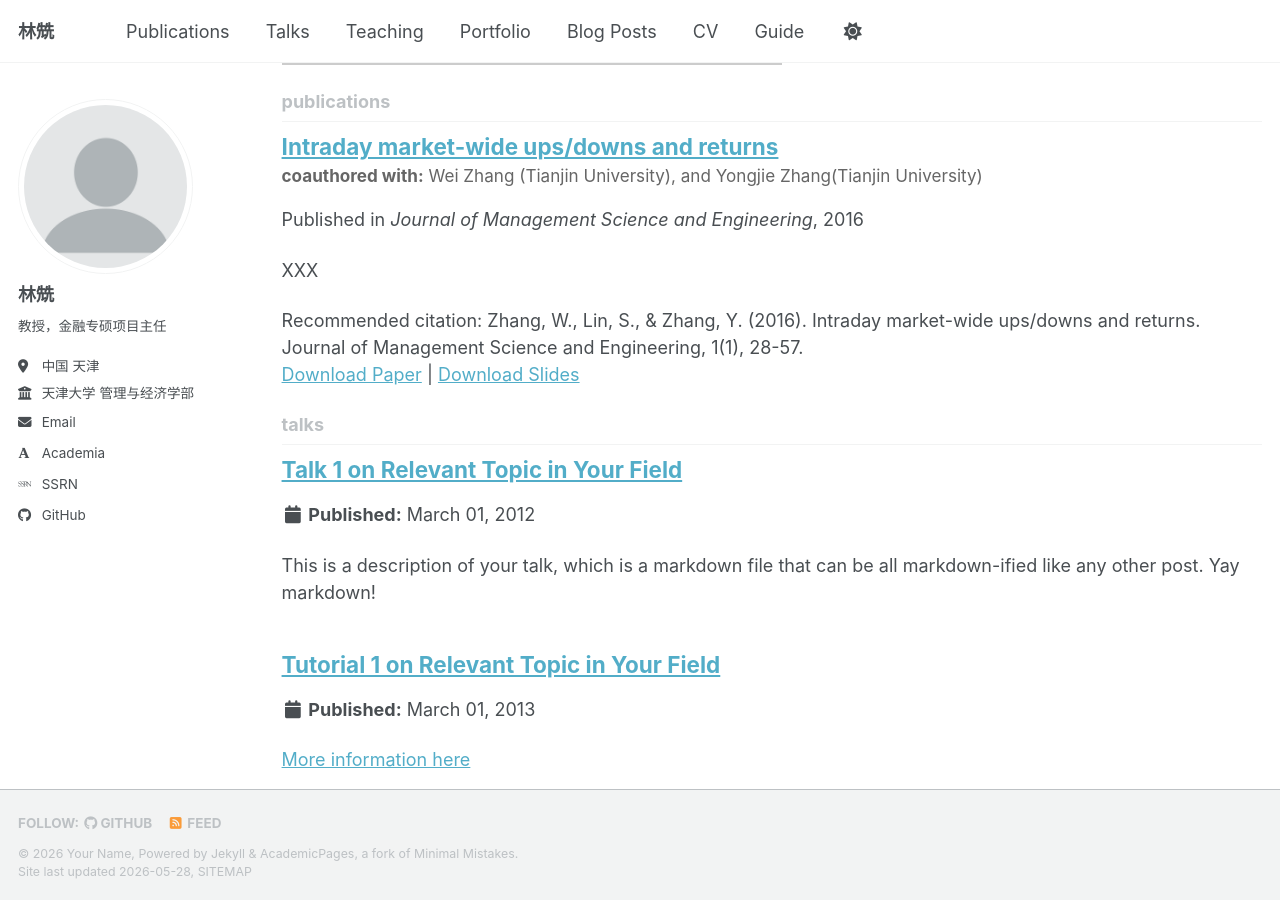
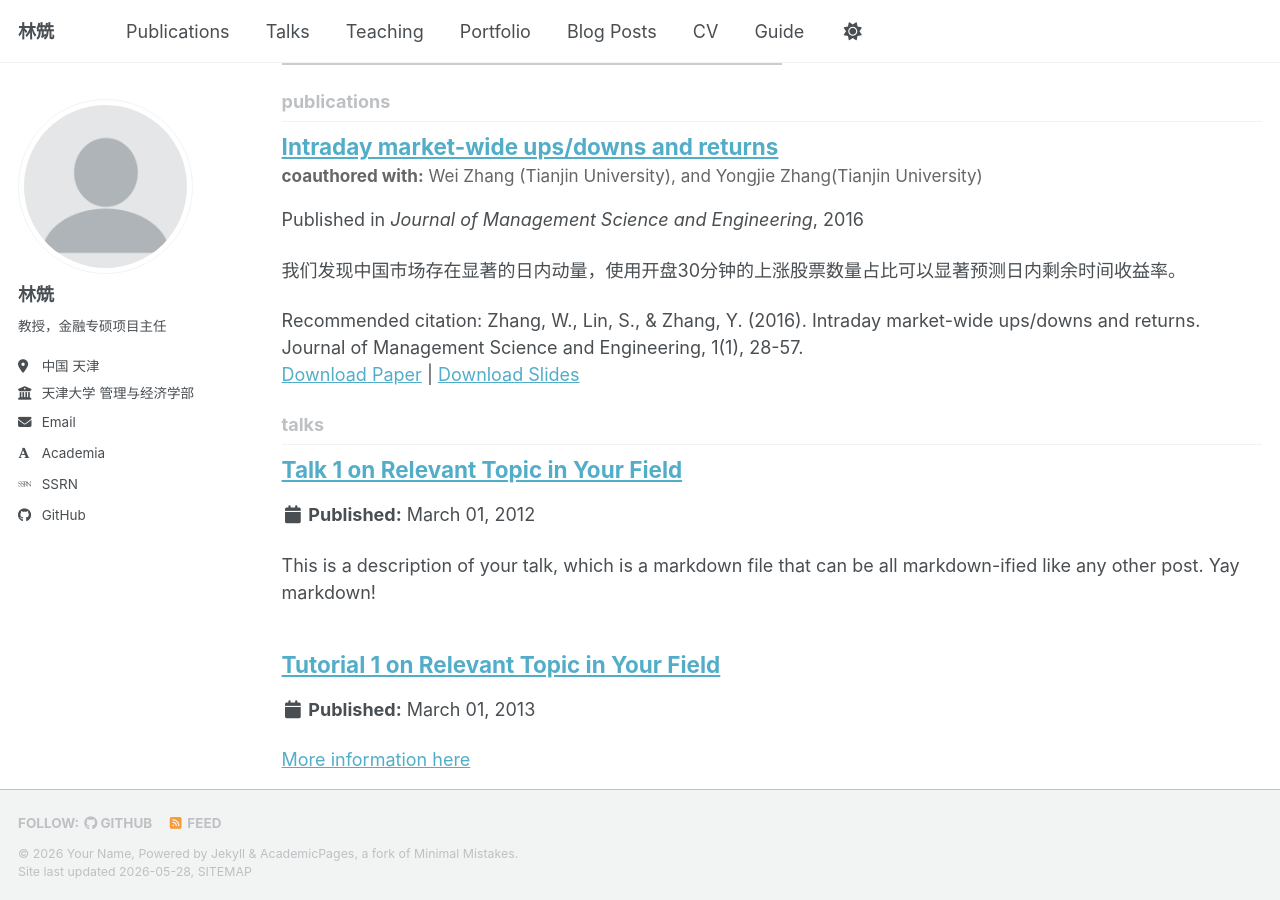
Before and after one commit to LinShen-fin/LinShen-fin.github.io, a Jekyll site: the page built from _pages/collection-archive.html, in a window 1280 px wide and 900 px high, scrolled down 1020 px. Built offline with Jekyll 4.4.1, drawn with Linux system fonts in a browser that asks for light colours; some web fonts are replaced; a script bundle is joined from its source files by our own code; library files that are not in the unit come from our copies.

Commit message:
Update 2016-Intraday-MOM.md

```diff
--- a/_publications/2016-Intraday-MOM.md
+++ b/_publications/2016-Intraday-MOM.md
@@ -3,7 +3,7 @@ title: "Intraday market-wide ups/downs and returns"
 collection: publications
 category: manuscripts
 permalink: /publication/2016-Intraday-MOM
-excerpt: 'XXX'
+excerpt: '我们发现中国市场存在显著的日内动量，使用开盘30分钟的上涨股票数量占比可以显著预测日内剩余时间收益率。'
 date: 2016-09-01
 venue: 'Journal of Management Science and Engineering'
 coauthors: "Wei Zhang (Tianjin University), and Yongjie Zhang(Tianjin University)"
```
